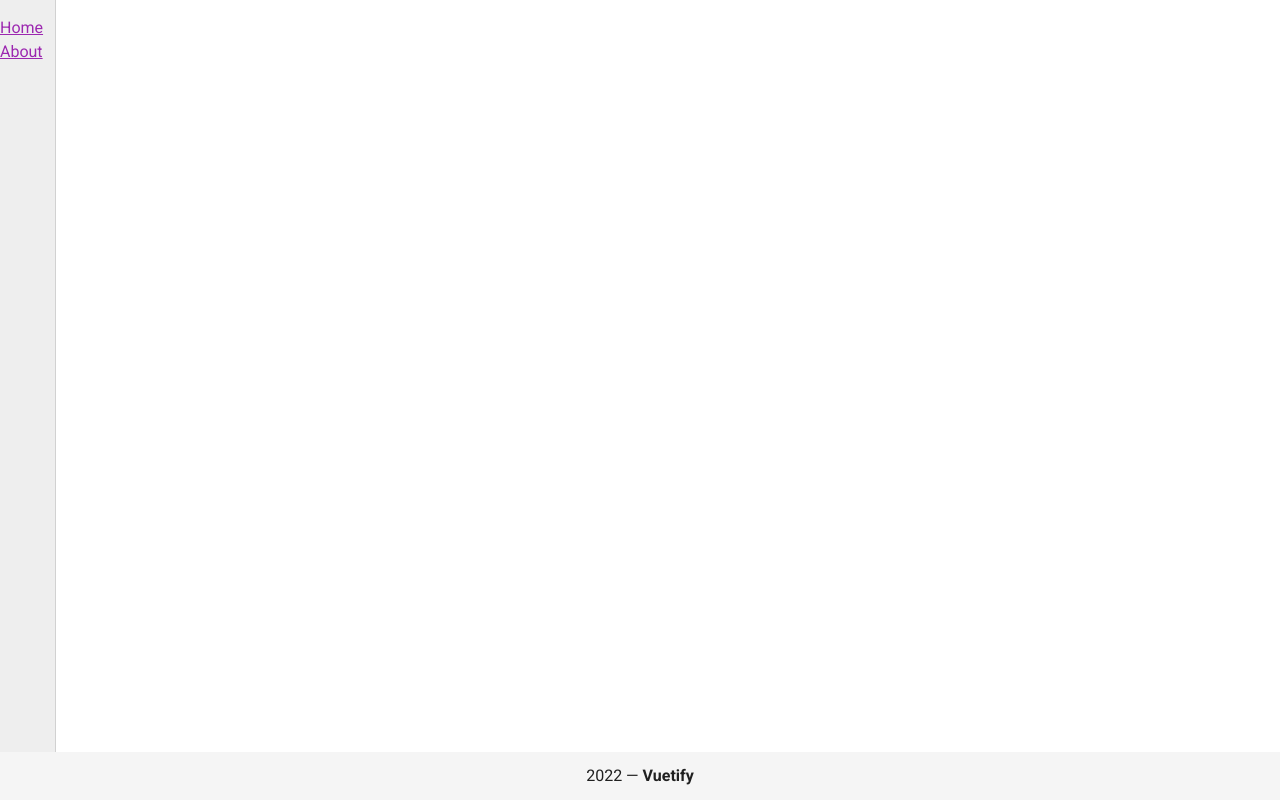
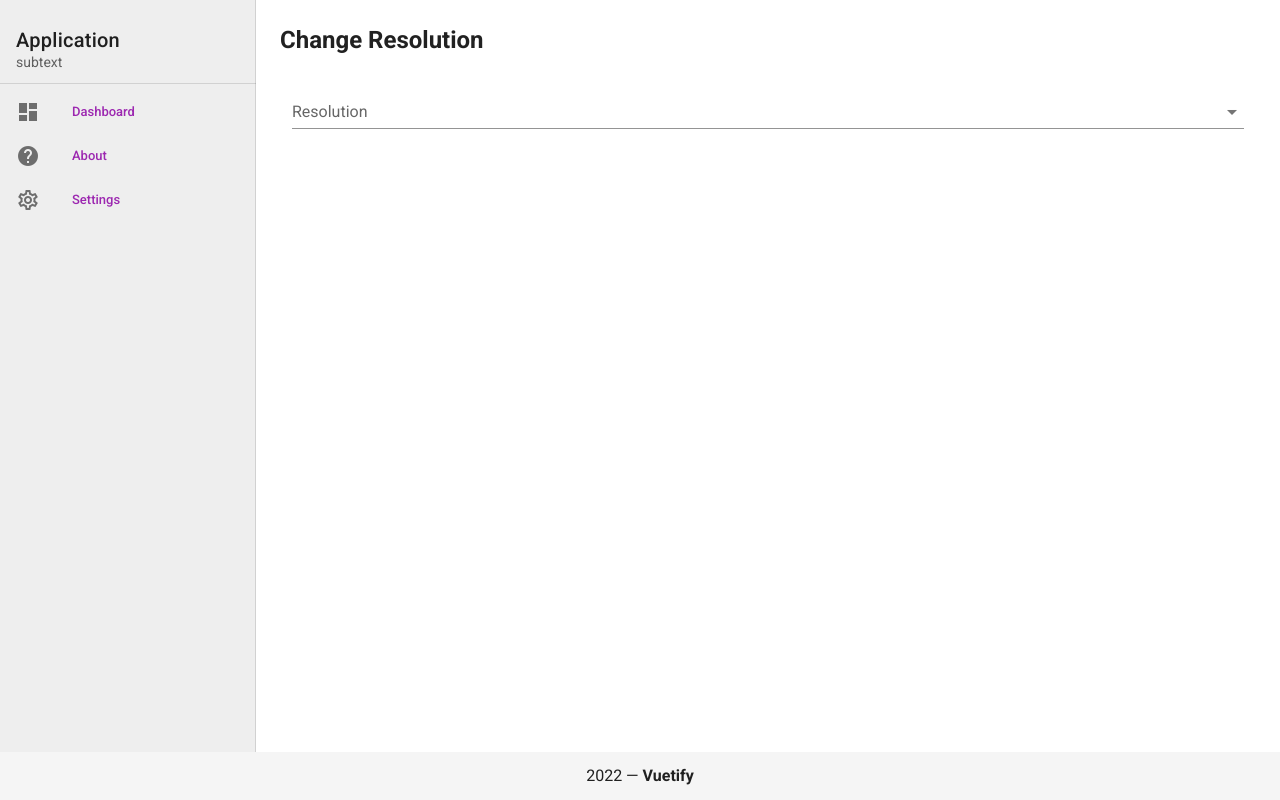
Before and after one commit to Callum-Mason/Valorant-Assistant, a Vue app: page /settings in a window 1280 px wide. Built offline with nearby package versions, Linux system fonts and the light colour scheme.

Commit message:
Added a settings page, and updated the nav bar

```diff
--- a/src/App.vue
+++ b/src/App.vue
@@ -1,19 +1,32 @@
 <template>
   <v-app>
-    <v-navigation-drawer
-      v-model="drawer"
-      app
-      class="pt-4"
-      color="grey lighten-3"
-      mini-variant
-    >
+    <v-navigation-drawer permanent app class="pt-4" color="grey lighten-3">
       <!-- -->
 
-      <nav>
-        <router-link to="/">Home</router-link>
-        <br />
-        <router-link to="/about">About</router-link>
-      </nav>
+      <v-list-item>
+        <v-list-item-content>
+          <v-list-item-title class="text-h6"> Application </v-list-item-title>
+          <v-list-item-subtitle> subtext </v-list-item-subtitle>
+        </v-list-item-content>
+      </v-list-item>
+
+      <v-divider></v-divider>
+
+      <v-list dense nav>
+        <nav>
+          <v-list-item v-for="item in items" :key="item.title" link>
+            <v-list-item-icon>
+              <v-icon>{{ item.icon }}</v-icon>
+            </v-list-item-icon>
+
+            <v-list-item-content>
+              <router-link :to="item.Link" class="links">
+                <v-list-item-title>{{ item.title }}</v-list-item-title>
+              </router-link>
+            </v-list-item-content>
+          </v-list-item>
+        </nav>
+      </v-list>
     </v-navigation-drawer>
 
     <!-- Sizes your content based upon application components -->
@@ -26,17 +39,50 @@
     </v-main>
 
     <v-footer padless app>
-    <v-col
-      class="text-center"
-      cols="12"
-    >
-      {{ new Date().getFullYear() }} — <strong>Vuetify</strong>
-    </v-col>
-  </v-footer>
+      <v-col class="text-center" cols="12">
+        {{ new Date().getFullYear() }} — <strong>Vuetify</strong>
+      </v-col>
+    </v-footer>
   </v-app>
 </template>
 
 <style >
+</style>
 
 
+<script>
+export default {
+  data() {
+    return {
+      items: [
+        { title: "Dashboard", icon: "mdi-view-dashboard", Link: "/" },
+        { title: "About", icon: "mdi-help-circle", Link: "/about" },
+        { title: "Settings", icon: "mdi-cog-outline", Link: "/settings" },
+      ],
+      right: null,
+    };
+  },
+};
+</script>
+
+<style>
+a:link {
+  color: inherit; /* blue colors for links too */
+  text-decoration: inherit; /* no underline */
+}
+
+a:visited {
+  color: inherit; /* blue colors for links too */
+  text-decoration: inherit; /* no underline */
+}
+
+a:hover {
+  color: inherit; /* blue colors for links too */
+  text-decoration: inherit; /* no underline */
+}
+
+a:active {
+  color: inherit; /* blue colors for links too */
+  text-decoration: inherit; /* no underline */
+}
 </style>
--- a/src/router/index.js
+++ b/src/router/index.js
@@ -17,7 +17,12 @@ const routes = [
     // this generates a separate chunk (about.[hash].js) for this route
     // which is lazy-loaded when the route is visited.
     component: () => import(/* webpackChunkName: "about" */ '../views/AboutView.vue')
-  }
+  },
+  {
+    path: '/settings',
+    name: 'settings',
+    component: () => import(/* webpackChunkName: "settings" */ '../views/SettingsView.vue')
+  },
 ]
 
 const router = new VueRouter({
--- a/src/views/HomeView.vue
+++ b/src/views/HomeView.vue
@@ -2,12 +2,10 @@
   <div class="home">
     <!-- <img alt="Vue logo" src="../assets/logo.png"> -->
     <!-- <HelloWorld msg="Welcome to Your Vue.js App"/> -->
-    <h1>Hello World</h1>
+    <h1>Dashboard</h1>
     <p>{{ count }}</p>
-    <br>
     <v-btn @click="increment">Click me</v-btn>
     <br>
-    <ChangeResolution/>
 
 
 
@@ -18,25 +16,16 @@
 <script>
 // @ is an alias to /src
 // import HelloWorld from '@/components/HelloWorld.vue'
-import ChangeResolution from '@/components/ChangeResolution.vue'
+// import ChangeResolution from '@/components/ChangeResolution.vue'
 
 export default {
   name: "HomeView",
   components: {
     // HelloWorld
-    ChangeResolution
   },
   data() {
     return {
       count: -1,
-      resolution: null,
-      items: [
-        '1920x1080',
-        '1280x720',
-        '1024x768',
-        '800x600',
-      ],
-
     };
   },
   methods: {
--- /dev/null
+++ b/src/views/SettingsView.vue
@@ -0,0 +1,25 @@
+<template>
+  <v-container class="SettingsView">
+    <v-row justify="center">
+      <v-col class="mb-5" cols="12">
+        <h1 class="headline font-weight-bold mb-3">Change Resolution</h1>
+        <ChangeResolution />
+      </v-col>
+    </v-row>
+  </v-container>
+</template>
+
+<script>
+import ChangeResolution from '@/components/ChangeResolution.vue'
+
+export default {
+  name: "HomeView",
+  components: {
+    // HelloWorld
+    ChangeResolution
+  },
+}
+</script>
+
+<style>
+</style>
```
Also changed, not shown: 1 other file (tests, documents, lock files or other folders).
